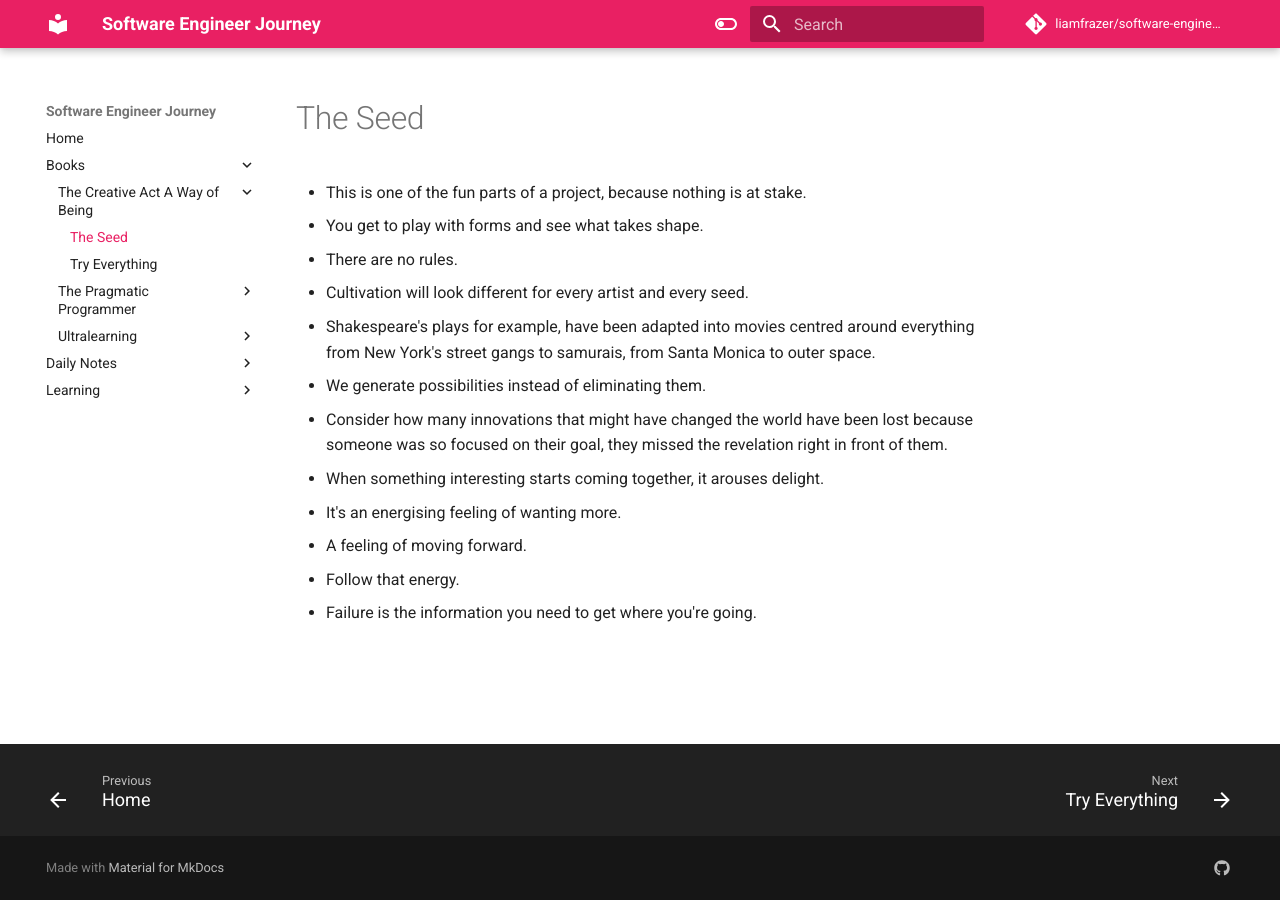
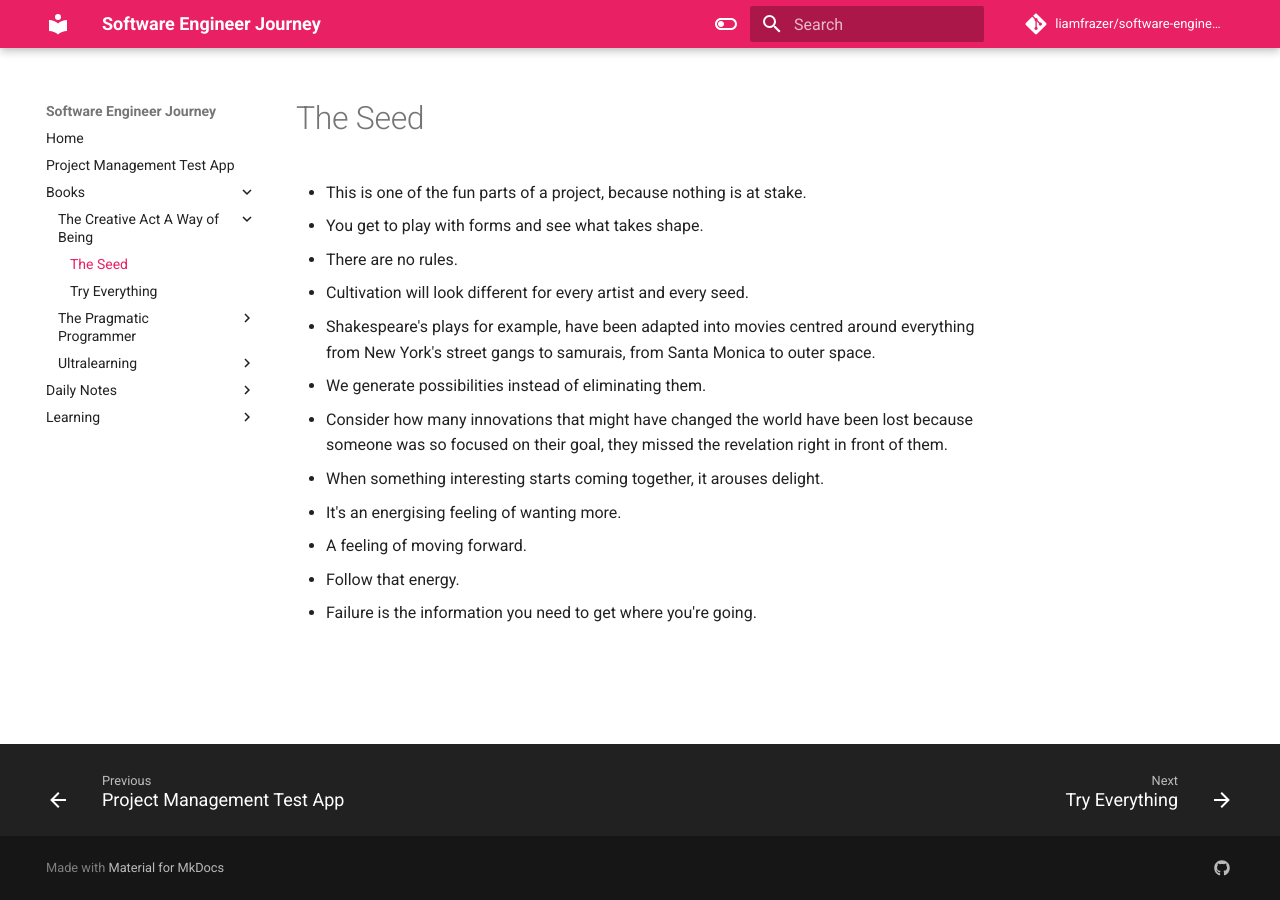
Before and after one commit to liamfrazer/software-engineer-journey, an MkDocs documentation site: the page built from docs/Books/The Creative Act - A Way of Being/The Seed.md, in a window 1280 px wide. Built offline with MkDocs 1.6.1 and Material for MkDocs 9.7.7, drawn with Linux system fonts in a browser that asks for light colours; comment, search, counter and statistics services are not loaded.

Commit message:
vault backup: 2024-01-02 20:36:55

```diff
--- /dev/null
+++ b/docs/Project Management Test App.md
@@ -0,0 +1,10 @@
+---
+tags:
+  - react
+  - project
+---
+# Project Management Test App
+
+![[Pasted image 20240102203254.png]]
+
+![[Pasted image 20240102203530.png]]
```
Also changed, not shown: docs/index.md (+2 -1 lines), docs/attachments/Pasted image 20240102203254.png (added), docs/attachments/Pasted image 20240102203530.png (added).
